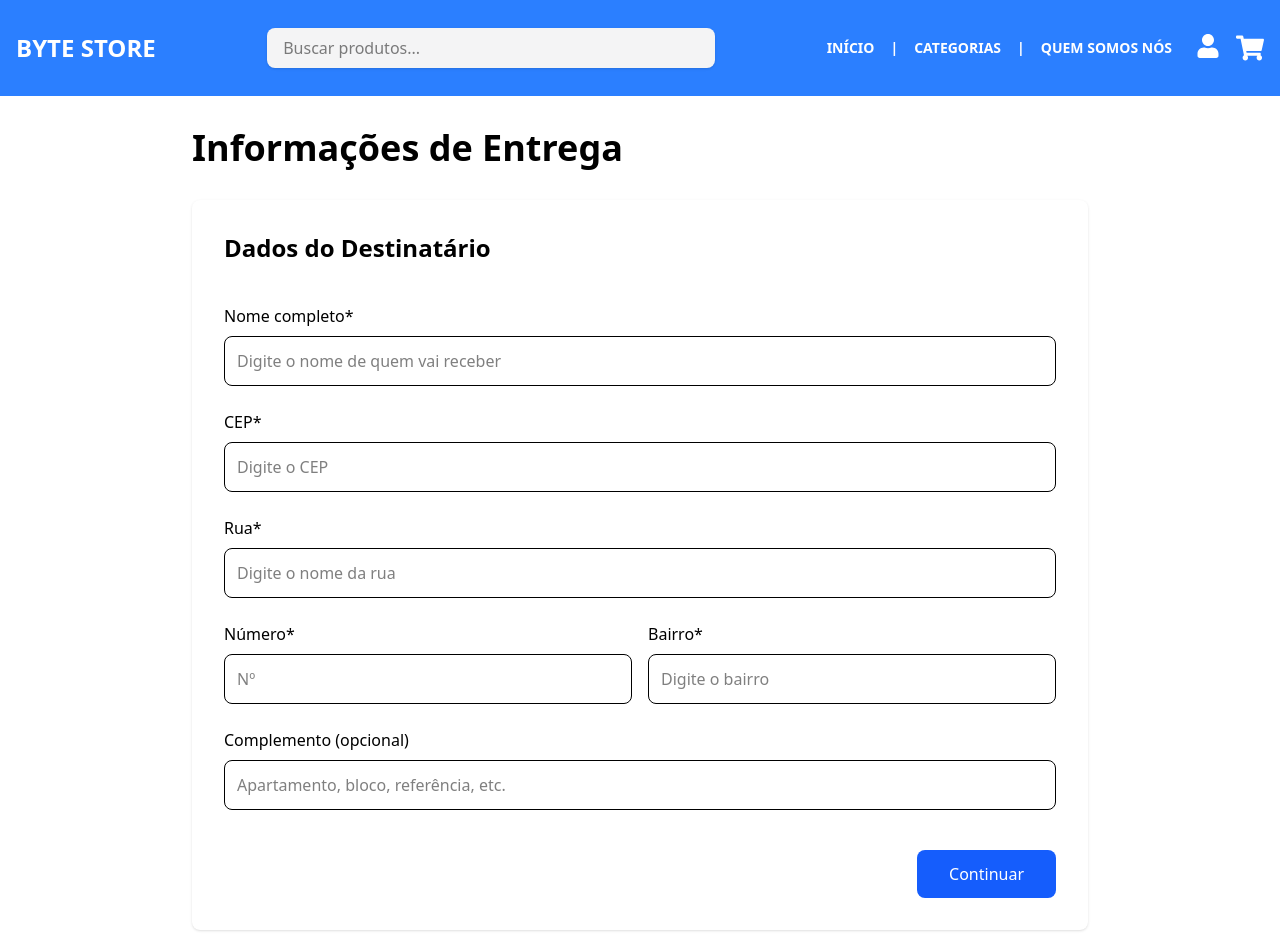
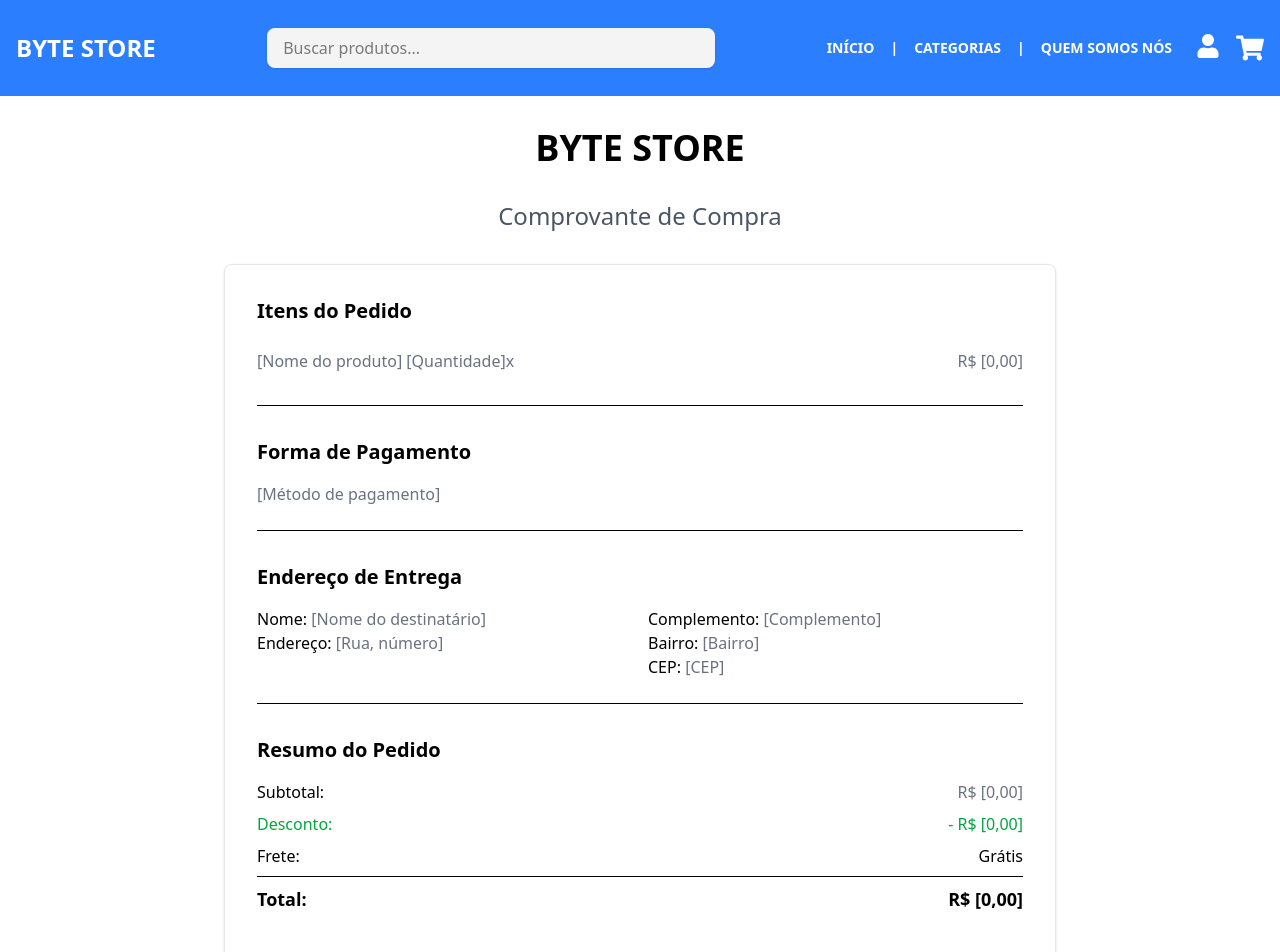
Before and after one commit to Gabriel-Ferrarez/ByteStore, a React (Vite) app in the folder frontend/: page /comprovante in a window 1280 px wide. Shown: the top 952 px of the page. Built offline with nearby package versions, Linux system fonts and the light colour scheme.

Commit message:
Adicionando tela comprovante de compra

```diff
--- a/frontend/src/App.tsx
+++ b/frontend/src/App.tsx
@@ -6,9 +6,10 @@ import {Produto} from "./pages/Produto"
 import { Carrinho } from "./pages/Carrinho";
 import { Pagamento } from "./pages/Pagamento";
 import { Endereco } from "./pages/Endereco";
+import { Comprovante } from "./pages/Comprovante";
 
 export function App() {
-  return <Endereco/>;(
+  return <Comprovante/>;(
     <BrowserRouter>
       <Routes>
         <Route path="*" element={<Home />} />
--- /dev/null
+++ b/frontend/src/pages/Comprovante.tsx
@@ -0,0 +1,73 @@
+import { Footer } from '../components/Footer';
+import { Header } from '../components/Header';
+
+export function Comprovante() {
+    return (
+        <div className='flex flex-col items-center min-h-screen'>
+            <Header />
+
+            <div className="flex flex-col gap-8 p-8 w-full max-w-4xl flex-grow">
+                <h1 className='text-4xl font-bold text-center'>BYTE STORE</h1>
+                <h2 className='text-2xl text-gray-600 text-center'>Comprovante de Compra</h2>
+
+                <div className="flex flex-col gap-8 bg-white p-8 rounded-lg shadow-sm border border-gray-200">
+                    <div className="border-b pb-6">
+                        <h3 className="text-xl font-semibold mb-4">Itens do Pedido</h3>
+                        <div className="flex justify-between items-center py-2">
+                            <p className="text-gray-500">[Nome do produto] [Quantidade]x</p>
+                            <p className="font-medium text-gray-500">R$ [0,00]</p>
+                        </div>
+                    </div>
+                    <div className="border-b pb-6">
+                        <h3 className="text-xl font-semibold mb-4">Forma de Pagamento</h3>
+                        <p className="text-gray-500">[Método de pagamento]</p>
+                    </div>
+                    <div className="border-b pb-6">
+                        <h3 className="text-xl font-semibold mb-4">Endereço de Entrega</h3>
+                        <div className="grid grid-cols-1 md:grid-cols-2 gap-4">
+                            <div>
+                                <p><span className="font-medium">Nome:</span> <span className="text-gray-500">[Nome do destinatário]</span></p>
+                                <p><span className="font-medium">Endereço:</span> <span className="text-gray-500">[Rua, número]</span></p>
+                            </div>
+                            <div>
+                                <p><span className="font-medium">Complemento:</span> <span className="text-gray-500">[Complemento]</span></p>
+                                <p><span className="font-medium">Bairro:</span> <span className="text-gray-500">[Bairro]</span></p>
+                                <p><span className="font-medium">CEP:</span> <span className="text-gray-500">[CEP]</span></p>
+                            </div>
+                        </div>
+                    </div>
+                    <div>
+                        <h3 className="text-xl font-semibold mb-4">Resumo do Pedido</h3>
+                        <div className="space-y-2">
+                            <div className="flex justify-between">
+                                <p>Subtotal:</p>
+                                <p className="text-gray-500">R$ [0,00]</p>
+                            </div>
+                            <div className="flex justify-between text-green-600">
+                                <p>Desconto:</p>
+                                <p>- R$ [0,00]</p>
+                            </div>
+                            <div className="flex justify-between">
+                                <p>Frete:</p>
+                                <p>Grátis</p>
+                            </div>
+                            <div className="flex justify-between border-t pt-2 mt-2 text-lg font-bold">
+                                <p>Total:</p>
+                                <p>R$ [0,00]</p>
+                            </div>
+                        </div>
+                    </div>
+                    <div className="flex justify-center mt-8">
+                        <button
+                            className="bg-blue-600 text-white py-3 px-8 rounded-lg hover:bg-blue-700 transition"
+                        >
+                            Voltar à Home
+                        </button>
+                    </div>
+                </div>
+            </div>
+
+            <Footer />
+        </div>
+    );
+}
```
